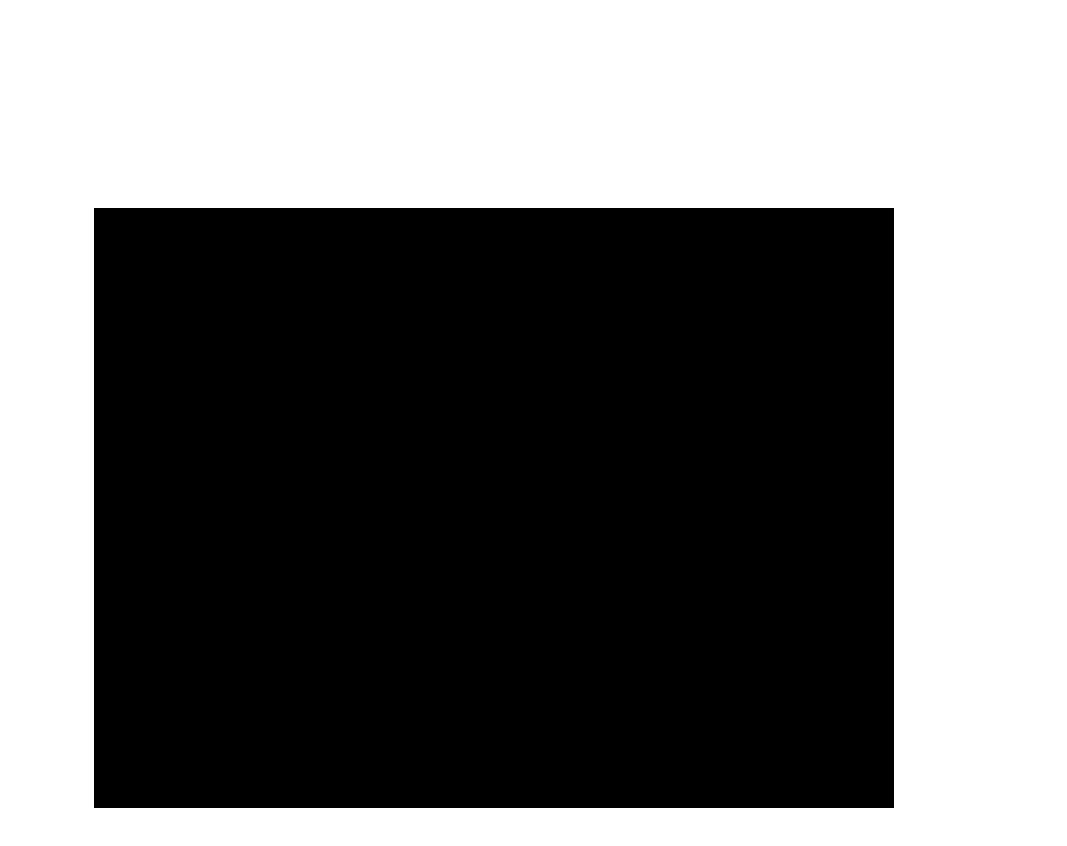
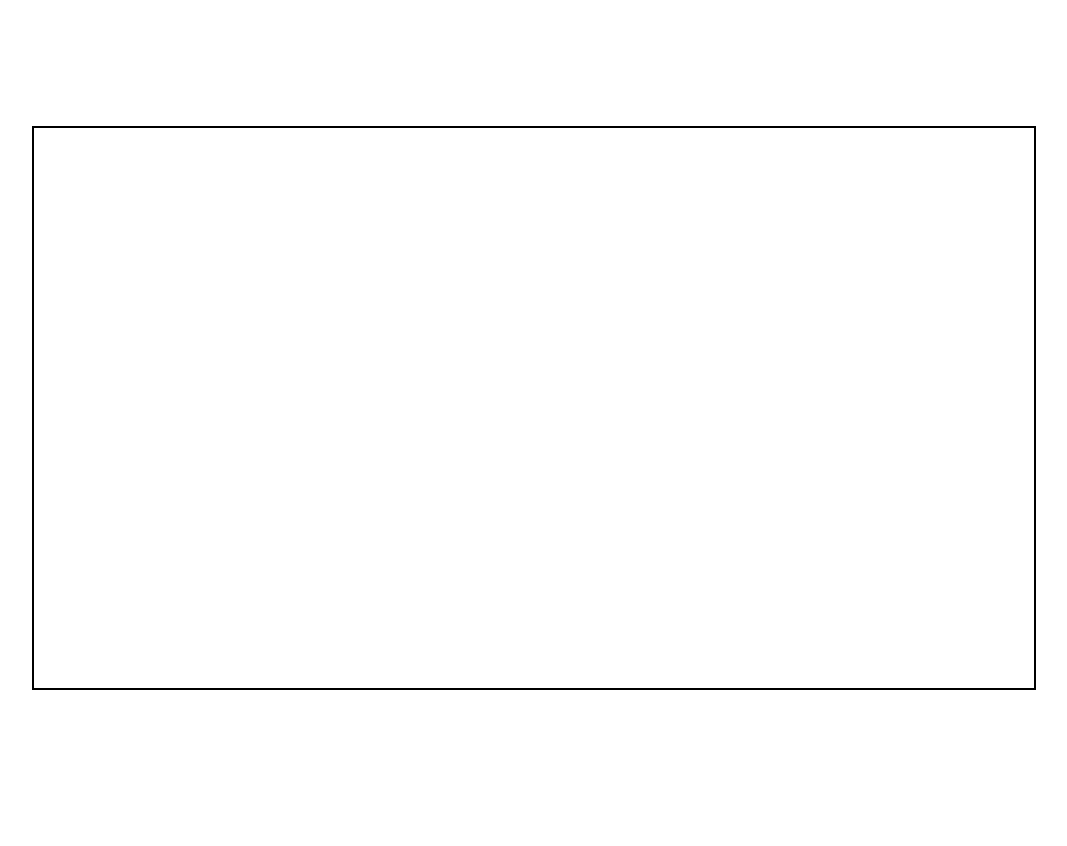
Before and after one commit to Lauris21/DinoGame, a website built with webpack: page index.html in a window 1280 px wide. Shown: the whole page, without its empty margins (114-1181 px from the left). After the commit the page ends 816 px from the top, so only its background shows below. Built offline with nearby package versions, Linux system fonts and the light colour scheme.

Commit message:
index html

```diff
--- a/index.html
+++ b/index.html
@@ -1,13 +1,22 @@
 <!DOCTYPE html>
 <html>
   <head>
-    <meta charset="utf-8">
+    <meta charset="utf-8" />
     <style>
       body {
-        padding: 200px;
+        width: 100vw;
+        height: 100vh;
+        display: flex;
+        align-items: center;
+        justify-content: center;
+      }
+      canvas {
+        border: 2px solid black;
+        width: 95%;
+        max-width: 1000px;
+        height: 70%;
       }
     </style>
   </head>
-  <body>
-  </body>
+  <body></body>
 </html>
--- a/src/index.ts
+++ b/src/index.ts
@@ -5,8 +5,12 @@ import PlayScene from "./scenes/PlayScene";
 
 const config: Phaser.Types.Core.GameConfig = {
   type: Phaser.AUTO,
-  width: 800,
-  height: 600,
+  width: 1000,
+  height: 340,
+  // Los pixeles se ajustan al elemento
+  pixelArt: true,
+  // fondo transparente
+  transparent: true,
   physics: {
     default: 'arcade',
   },
```
